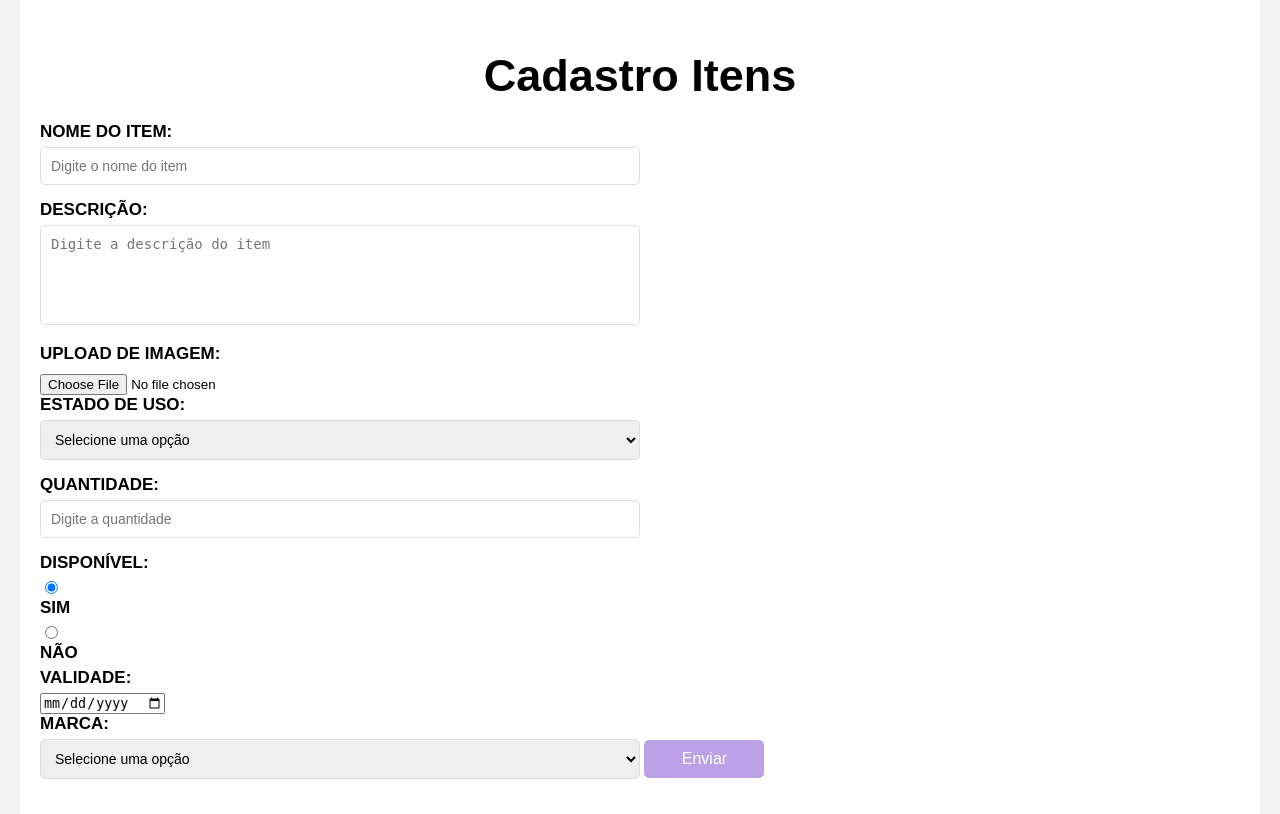
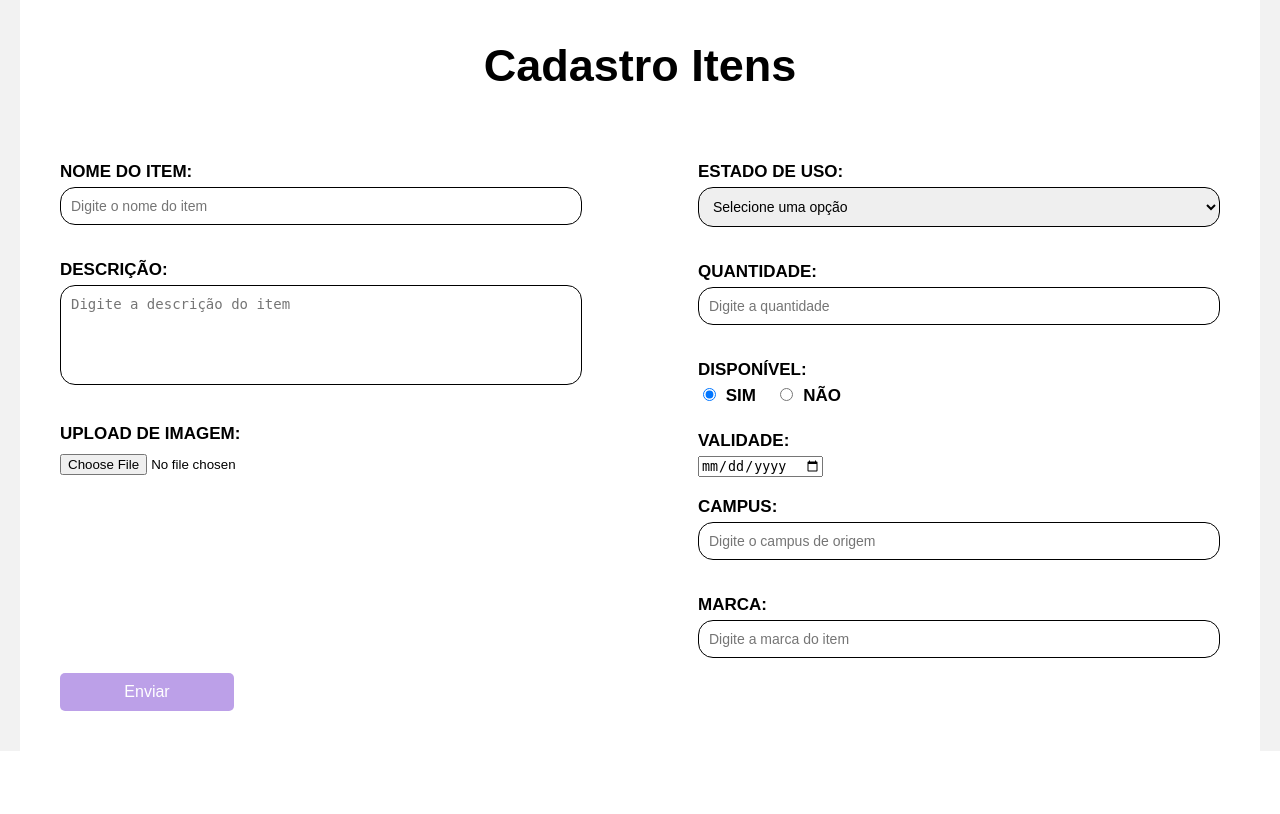
Before and after one commit to Jessica-Laizi/QUI-TROCA, a Django app: page /save_item/ in a window 1280 px wide. Shown: the part 95-909 px from the top of the page. After the commit the page ends 846 px from the top, so only its background shows below. Run offline with Django 5.2, Linux system fonts and the light colour scheme.

Commit message:
tela cadastro de itens - pt2.

```diff
--- a/static/css/save_item.css
+++ b/static/css/save_item.css
@@ -1,7 +1,12 @@
+
 
   /* Container principal */
-  form {
+form {
     background-color: #fff;
+    display: flex;
+    justify-content: space-between;
+    flex-wrap: wrap;
+    padding: 20px;
     width: 100%;
   }
 
@@ -10,6 +15,14 @@
     font-size: 45px;
     margin-bottom: 20px;
     color: #000000;
+    width: 100%; /* Mantém o título no topo ocupando toda a largura */
+    margin-bottom: 70px;
+    margin-top: 0px;
+  }
+
+  /* Seção esquerda e direita do formulário */
+  .lado_esquerdo, .lado_direito {
+    width: 45%;
   }
 
   /* Estilo dos campos do formulário */
@@ -17,16 +30,17 @@
     display: block;
     font-size: 17px;
     margin-bottom: 5px;
-    color:  #000000;
+    color: #000000;
     font-weight: bold;
   }
 
   input[type="text"], textarea, select {
-    width: 50%;
+    width: 100%;
     padding: 10px;
     margin-bottom: 15px;
     border: 1px solid #ddd;
-    border-radius: 5px;
+    border-radius: 15px;
+    border-color: #000000;
     font-size: 14px;
     box-sizing: border-box;
   }
@@ -47,9 +61,9 @@
     margin-right: 5px;
   }
 
-
+  /* Botão de envio */
   button {
-    width: 10%;
+    width: 15%;
     background-color: #BCA0E8;
     color: white;
     border: none;
@@ -63,3 +77,25 @@
   button:hover {
     background-color: #9e74e0;
   }
+
+  /* Ajusta alinhamento de cada seção */
+  .lado_esquerdo {
+    align-items: flex-start;
+  }
+
+  .lado_direito {
+    align-items: flex-end;
+  }
+
+  input[type="radio"] {
+    margin-right: 5px;
+  }
+
+  label.inline {
+    display: inline-block; /* Mantém os itens em linha */
+    margin-right: 15px; /* Espaçamento entre as opções */
+  }
+
+  .campos{
+    margin-top: 20px;
+  }
--- a/templates/cadastro_itens.html
+++ b/templates/cadastro_itens.html
@@ -4,16 +4,23 @@
 
     <form>
       <h1>Cadastro Itens</h1>
+        <div class = "lado_esquerdo">
 
       <label for="nome">NOME DO ITEM:</label>
       <input type="text" id="nome" name="nome" placeholder="Digite o nome do item" required>
 
+
+    <div class = "campos">
       <label for="descricao">DESCRIÇÃO:</label>
       <textarea id="descricao" name="descricao" placeholder="Digite a descrição do item"></textarea>
+    </div>
 
+    <div class = "campos">
       <label for="imagem">UPLOAD DE IMAGEM:</label>
       <input type="file" id="imagem" name="imagem">
-
+    </div>
+      </div>
+      <div class = "lado_direito">
       <label for="estado">ESTADO DE USO:</label>
       <select id="estado" name="estado">
         <option value=""disabled selected>Selecione uma opção</option>
@@ -21,24 +28,38 @@
         <option value="usado">USADO</option>
       </select>
 
+      <div class = "campos">
       <label for="quantidade">QUANTIDADE:</label>
       <input type="text" id="quantidade" name="quantidade" placeholder="Digite a quantidade">
+    </div>
 
+
+    <div class = "campos">
       <label>DISPONÍVEL:</label>
-      <input type="radio" id="sim" name="disponivel" value="sim" checked>
-      <label for="sim">SIM</label>
-      <input type="radio" id="nao" name="disponivel" value="nao">
-      <label for="nao">NÃO</label>
+        <label class="inline">
+        <input type="radio" id="sim" name="disponivel" value="sim" checked> SIM
+        </label>
+        <label class="inline">
+        <input type="radio" id="nao" name="disponivel" value="nao"> NÃO
+     </label>
+    </div>
 
+    <div class = "campos">
       <label for="validade">VALIDADE:</label>
       <input type="date" id="validade" name="validade">
+    </div>
 
+    <div class = "campos">
+      <label for="campus">CAMPUS:</label>
+      <input type="text" id="campus" name="campus" placeholder="Digite o campus de origem" required>
+    </div>
+
+    <div class = "campos">
       <label for="marca">MARCA:</label>
-      <select id="marca" name="marca">
-        <option value=""disabled selected>Selecione uma opção</option>
-        <option value="marca1">MARCA 1</option>
-        <option value="marca2">MARCA 2</option>
-      </select>
+      <input type="text" id="marca" name="marca" placeholder="Digite a marca do item" required>
+    </div>
+
+    </div>
 
       <button type="submit">Enviar</button>
     </form>
```
